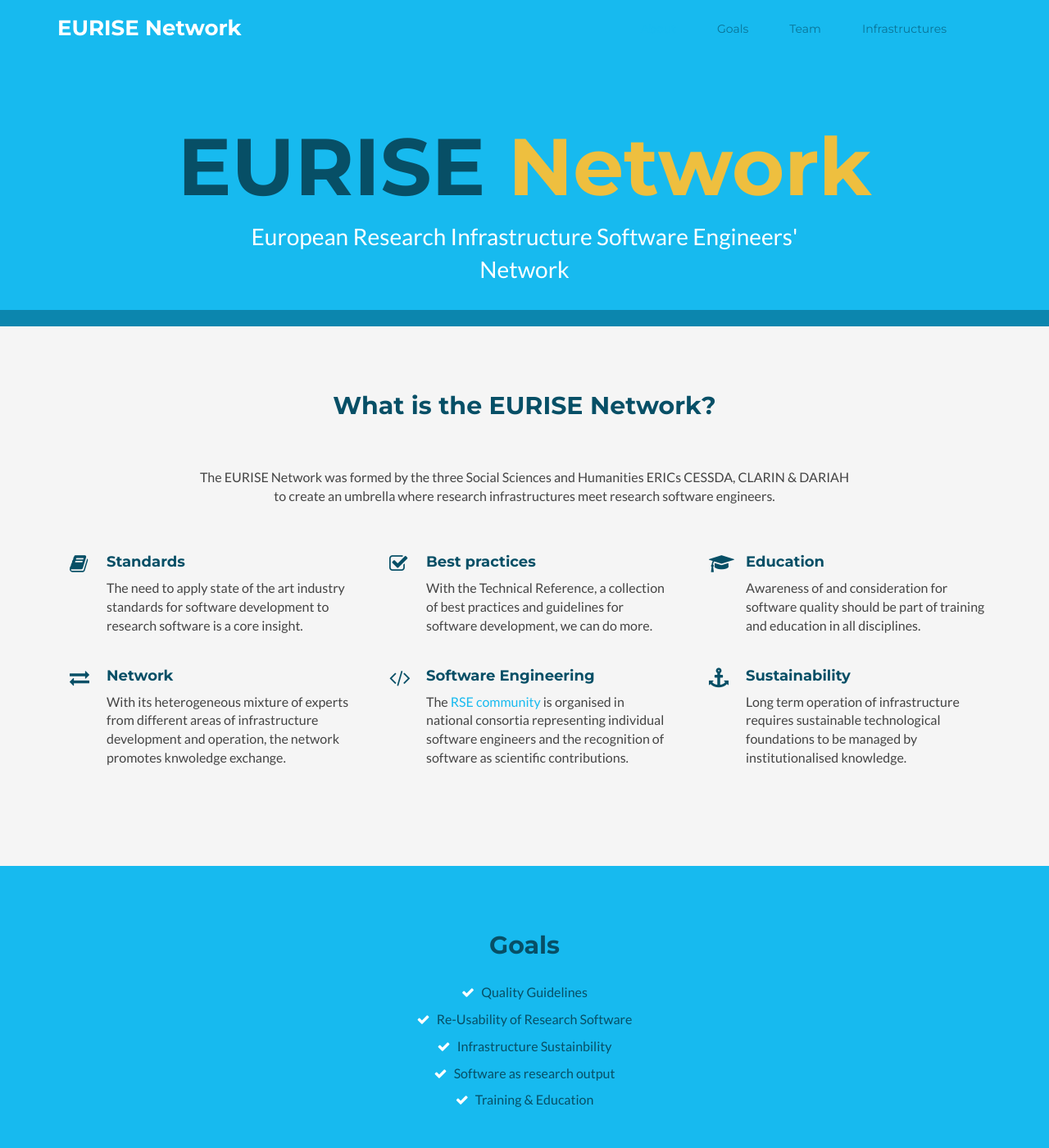
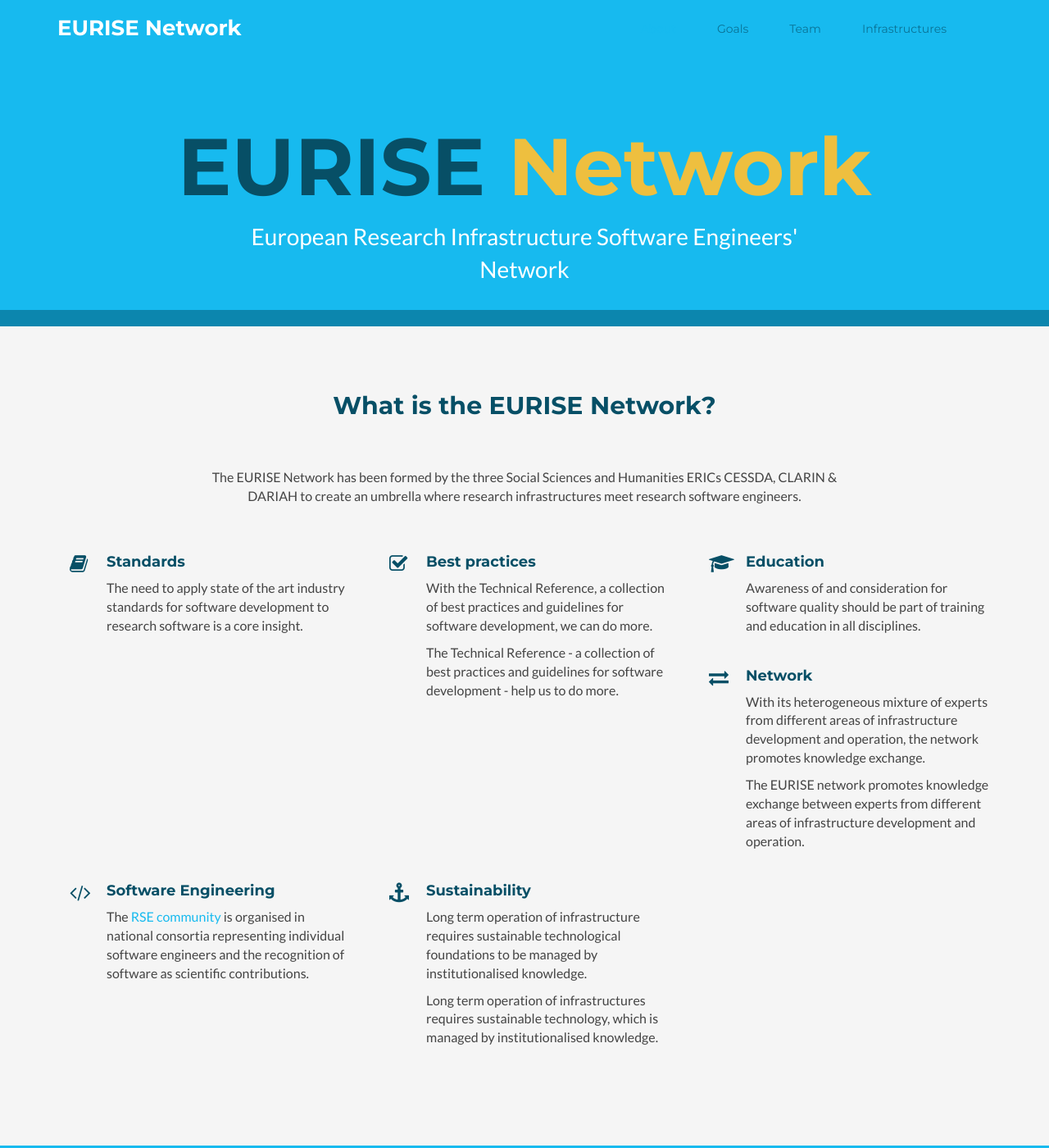
Before and after one commit to eurise-network/eurise-network.github.io, a Jekyll site: the page built from index.html, in a window 1280 px wide and 1400 px high. Shown: the whole window at 82% size. Built offline with Jekyll 4.4.1, drawn with Linux system fonts in a browser that asks for light colours.

Commit message:
about.html: some suggestions

```diff
--- a/_includes/about.html
+++ b/_includes/about.html
@@ -3,7 +3,7 @@
         <div class="container">
             <h2 class="title text-center">What is the EURISE Network?</h2>
             <p class="intro text-center">
-              The EURISE Network was formed by the three Social Sciences and Humanities ERICs CESSDA, CLARIN &amp; DARIAH
+              The EURISE Network has been formed by the three Social Sciences and Humanities ERICs CESSDA, CLARIN &amp; DARIAH
               to create an umbrella where research infrastructures meet research software engineers.
             </p>
             <div class="row">
@@ -23,6 +23,7 @@
                     <div class="content">
                         <h3 class="sub-title">Best practices</h3>
                         <p>With the Technical Reference, a collection of best practices and guidelines for software development, we can do more.</p>
+                        <p>The Technical Reference - a collection of best practices and guidelines for software development - help us to do more.</p>
                     </div><!--//content-->
                 </div><!--//item-->
                 <div class="item col-md-4 col-sm-6 col-xs-12">
@@ -41,7 +42,8 @@
                     </div>
                     <div class="content">
                         <h3 class="sub-title">Network</h3>
-                        <p>With its heterogeneous mixture of experts from different areas of infrastructure development and operation, the network promotes knwoledge exchange.</p>
+                        <p>With its heterogeneous mixture of experts from different areas of infrastructure development and operation, the network promotes knowledge exchange.</p>
+                        <p>The EURISE network promotes knowledge exchange between experts from different areas of infrastructure development and operation.</p>
                     </div><!--//content-->
                 </div><!--//item-->
                 <div class="item col-md-4 col-sm-6 col-xs-12">
@@ -60,6 +62,7 @@
                     <div class="content">
                         <h3 class="sub-title">Sustainability</h3>
                         <p>Long term operation of infrastructure requires sustainable technological foundations to be managed by institutionalised knowledge.</p>
+                        <p>Long term operation of infrastructures requires sustainable technology, which is managed by institutionalised knowledge.</p>
                     </div><!--//content-->
                 </div><!--//item-->
             </div><!--//row-->
```
